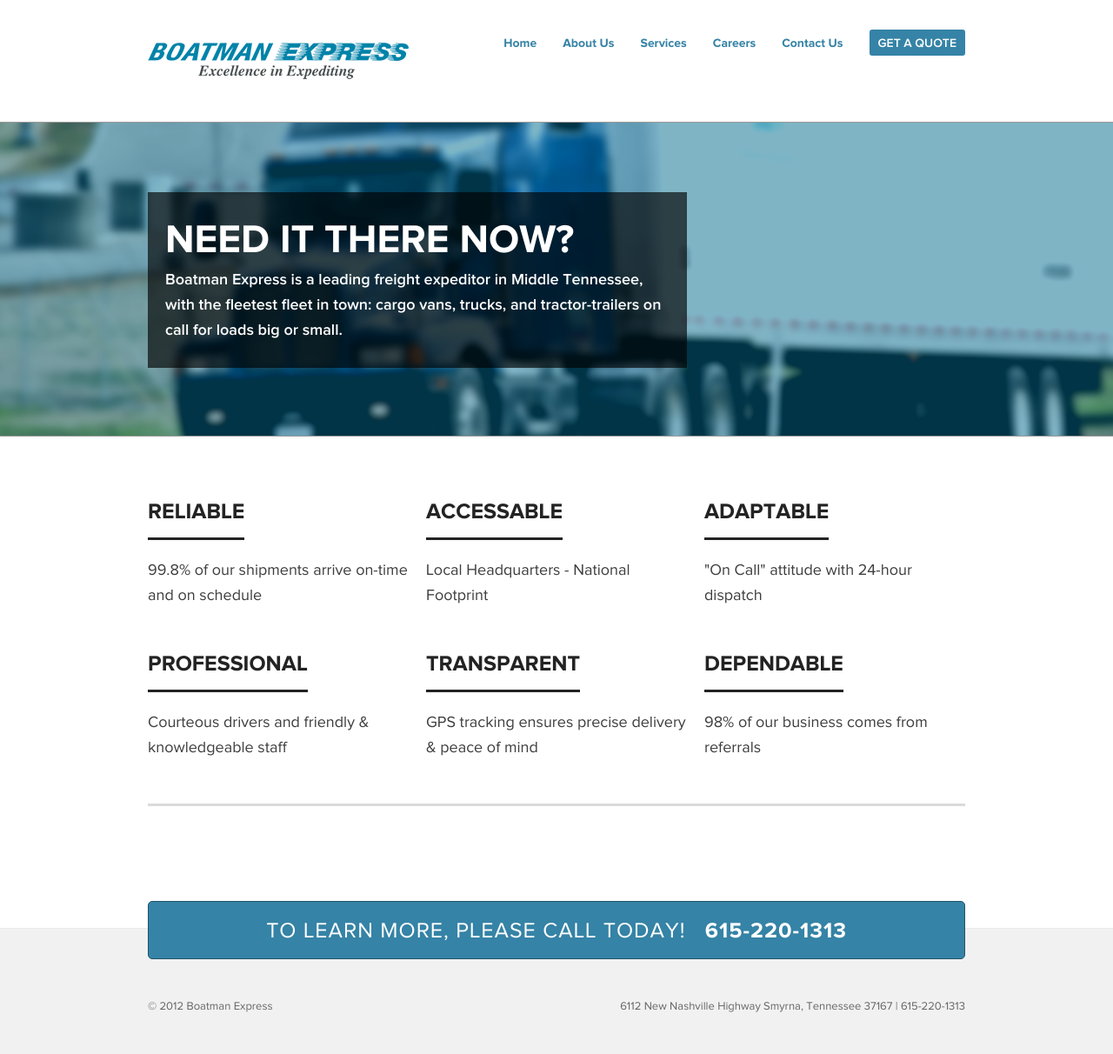
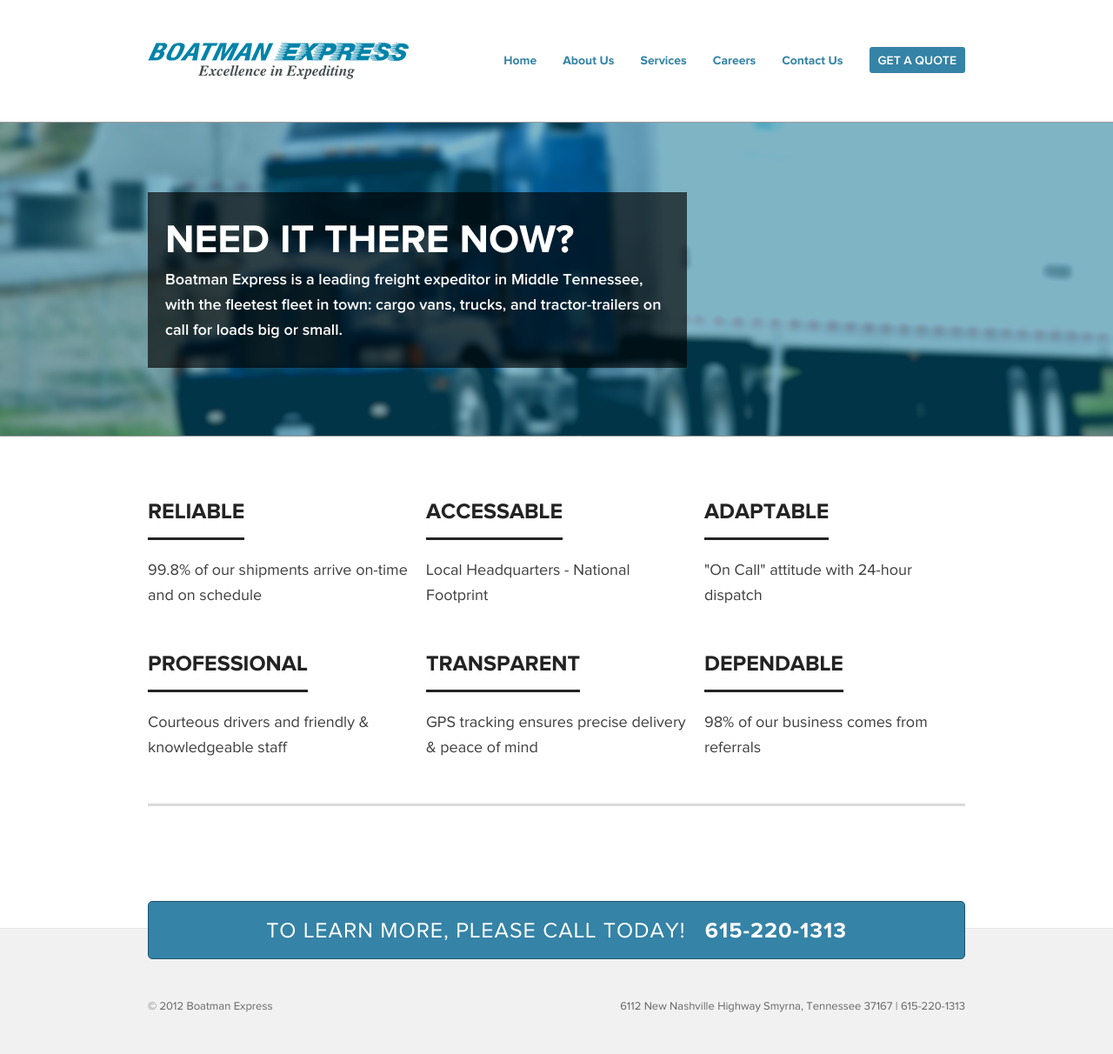
Before and after one commit to boatmanexpress/boatmanexpress.github.com, a Jekyll site: the page built from index.html, in a window 1280 px wide. Shown: the whole page at 87% size. Built offline with Jekyll 4.4.1, drawn with Linux system fonts in a browser that asks for light colours; Markdown is read by kramdown in place of the engine named in the settings.

Commit message:
padding to nav

```diff
--- a/css/style.css
+++ b/css/style.css
@@ -46,7 +46,7 @@
 
 #nav {
   margin:0;
-  padding:14px 0;
+  padding:34px 0;
   display:inline-block;
   float:right;
 }
```
